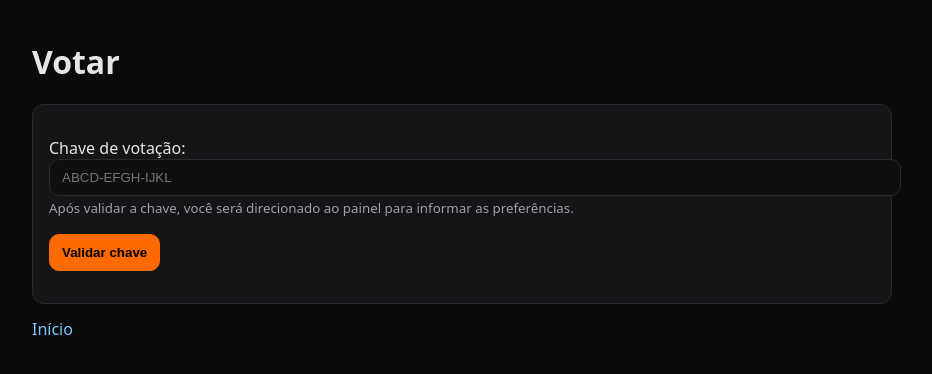
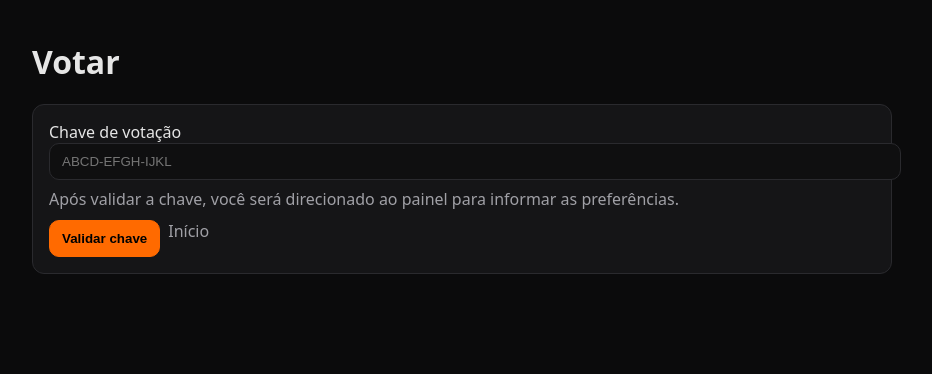
Before and after one commit to Jccasafus-hub/SchulzeVote, a Flask app: page /vote in a window 1280 px wide. Shown: the top 374 px of the page, without its empty margins (178-1110 px from the left). Run offline with Flask 3, Linux system fonts and the light colour scheme; the visitor is signed in with stand-in values (Sample User, id 1).

Commit message:
Update vote_key.html

```diff
--- a/templates/vote_key.html
+++ b/templates/vote_key.html
@@ -4,7 +4,7 @@
 
   {% with messages = get_flashed_messages(with_categories=true) %}
     {% if messages %}
-    <div style="background:#151517;border:1px solid #2a2a2e;border-radius:12px;padding:12px;margin:12px 0">
+      <div class="card">
         <ul style="margin:0 0 0 18px">
           {% for cat,msg in messages %}
             <li><b>{{ cat }}</b>: {{ msg }}</li>
@@ -14,17 +14,17 @@
     {% endif %}
   {% endwith %}
 
-<div style="background:#151517;border:1px solid #2a2a2e;border-radius:12px;padding:16px">
+  <div class="card">
     <form method="POST" action="/vote">
-    <p>
-      <label>Chave de votação:<br>
+      <label>Chave de votação</label>
       <input name="voter_id" placeholder="ABCD-EFGH-IJKL" required autocomplete="one-time-code" style="width:100%">
-      </label><br>
-      <small style="color:#a0a0a6">Após validar a chave, você será direcionado ao painel para informar as preferências.</small>
+      <p class="muted" style="margin:8px 0 0">
+        Após validar a chave, você será direcionado ao painel para informar as preferências.
       </p>
-    <p><button type="submit">Validar chave</button></p>
+      <div class="actions">
+        <button type="submit">Validar chave</button>
+        <a href="/" class="muted">Início</a>
+      </div>
     </form>
   </div>
-
-<p style="margin-top:14px"><a href="/">Início</a></p>
 {% endblock %}
```
Lines whose indentation alone changed are shown as unchanged.
